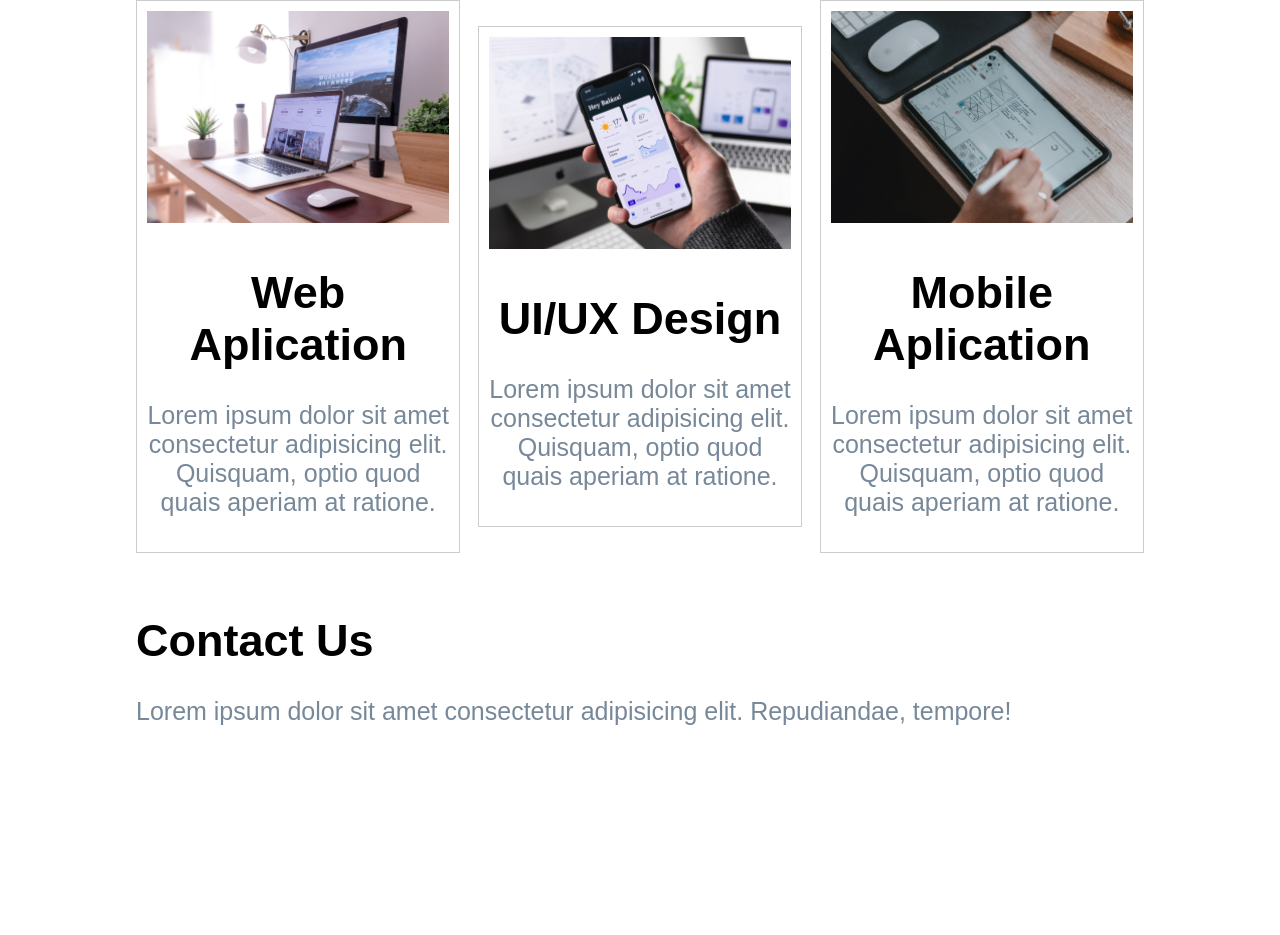
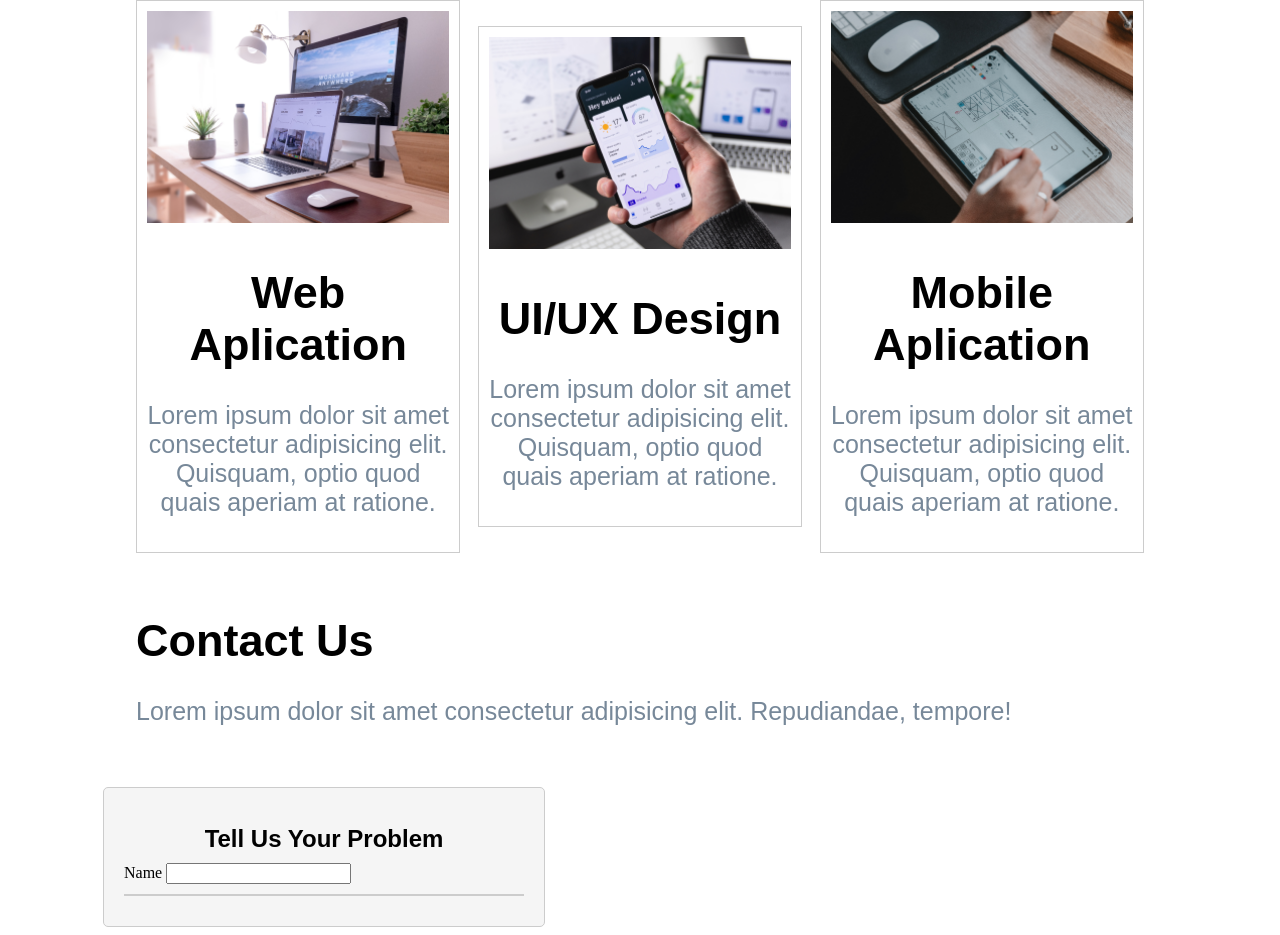
Before and after one commit to azzahrassbila/Tugas5, a plain HTML site: page index.html in a window 1280 px wide. Shown: the part 1212-2147 px from the top of the page. Before the commit the page ends 1987 px from the top, so only its background shows below. Drawn offline with Linux system fonts and the light colour scheme.

Commit message:
update index.html and style5.css

```diff
--- a/index.html
+++ b/index.html
@@ -99,6 +99,23 @@
         </div>
     </div>
 
+    <div class="container3">
+        <div class="form-container">
+            <div class="title-and-input">
+                <h1 class="form-title" style="text-align: center;">Tell Us Your Problem</h1>
+                <label for="name">Name</label>
+                <input type="text" id="name" name="name" required>
+            </div>
+            <hr>
+            <form>
+                <div class="data">
+                    <!-- Other form fields can be added here -->
+                </div>
+            </form>
+        </div>
+    </div>
+
+
 </body>
 </html>
 </body>
--- a/style5.css
+++ b/style5.css
@@ -192,3 +192,32 @@ p {
     font-size: 5px; /* Ukuran font */
     font-weight: bold;
 }
+
+.container3 {
+    margin-top: 20px;
+    display: flex;
+    flex-direction: row;
+    width: 50%;
+    height: 50%;
+}
+
+.form-container {
+    width: 80%;
+    max-width: 400px;
+    margin: 0 auto;
+    padding: 20px;
+    border: 1px solid #ccc;
+    border-radius: 5px;
+    background-color: #f5f5f5;
+}
+
+.form-title {
+    font-size: 24px;
+    font-weight: bold;
+    margin-bottom: 10px;
+}
+
+hr {
+    border: 1px solid #ccc;
+    margin: 10px 0;
+}
```
